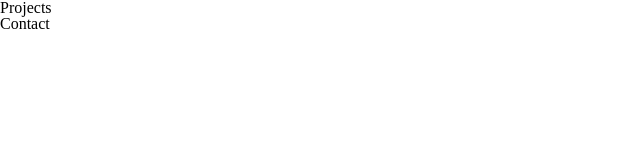
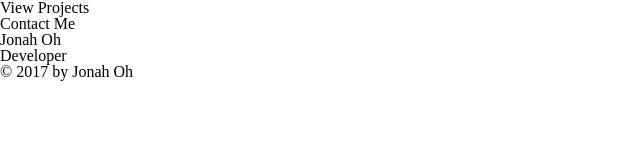
Before and after one commit to ohjonah/personal-portfolio, a plain HTML site: page index.html in a window 1280 px wide. Shown: the whole page, without its empty margins (0-640 px from the left). Drawn offline with nearby package versions, Linux system fonts and the light colour scheme.

Commit message:
Adds Scaffolding
Adding text and scaffolding elements

```diff
--- a/index.html
+++ b/index.html
@@ -9,34 +9,46 @@
     <link rel="stylesheet" href="./styles/base.css">
     <link rel="stylesheet" href="./styles/layout.css">
     <link rel="stylesheet" href="./styles/modules.css">
+
+    <script id="project-template" type="text/x-handlebars-template">
+        <div class="project-container">
+            <h2>{{ projectName }}</h2>
+        </div>
+      </article>
+    </script>
   </head>
+
   <body>
     <header>
       <nav>
         <ul>
-          <li>Projects</li>
-          <li>Contact</li>
+          <li>View Projects</li>
+          <li>Contact Me</li>
         </ul>
       </nav>
     </header>
 
     <main>
       <section class="hero-banner">
-
+        <h1>Jonah Oh</h1>
+        <p>Developer</p>
       </section>
 
-      <section id="projects">
+      <section id="projects"></section>
 
-      </section>
-
-      </section class="contact">
-
+      <section class="about-me">
+        <h2><h2>
       </section>
     </main>
 
-    <footer></footer>
+    <footer>
+      <p>&copy; 2017 by <span>Jonah Oh</span></p>
+      <a href="https://www.linkedin.com/in/ohjonah"<span class="icon-linkedin2"></span></a>
+      <a href="https://github.com/ohjonah"><span class="icon-github"></span></a>
+    </footer>
 
     <script src="https://code.jquery.com/jquery-3.2.1.min.js"></script>
+    <script src="https://cdnjs.cloudflare.com/ajax/libs/handlebars.js/4.0.10/handlebars.min.js"></script>
     <script src="./scripts/app.js"></script>
   </body>
 </html>
```
